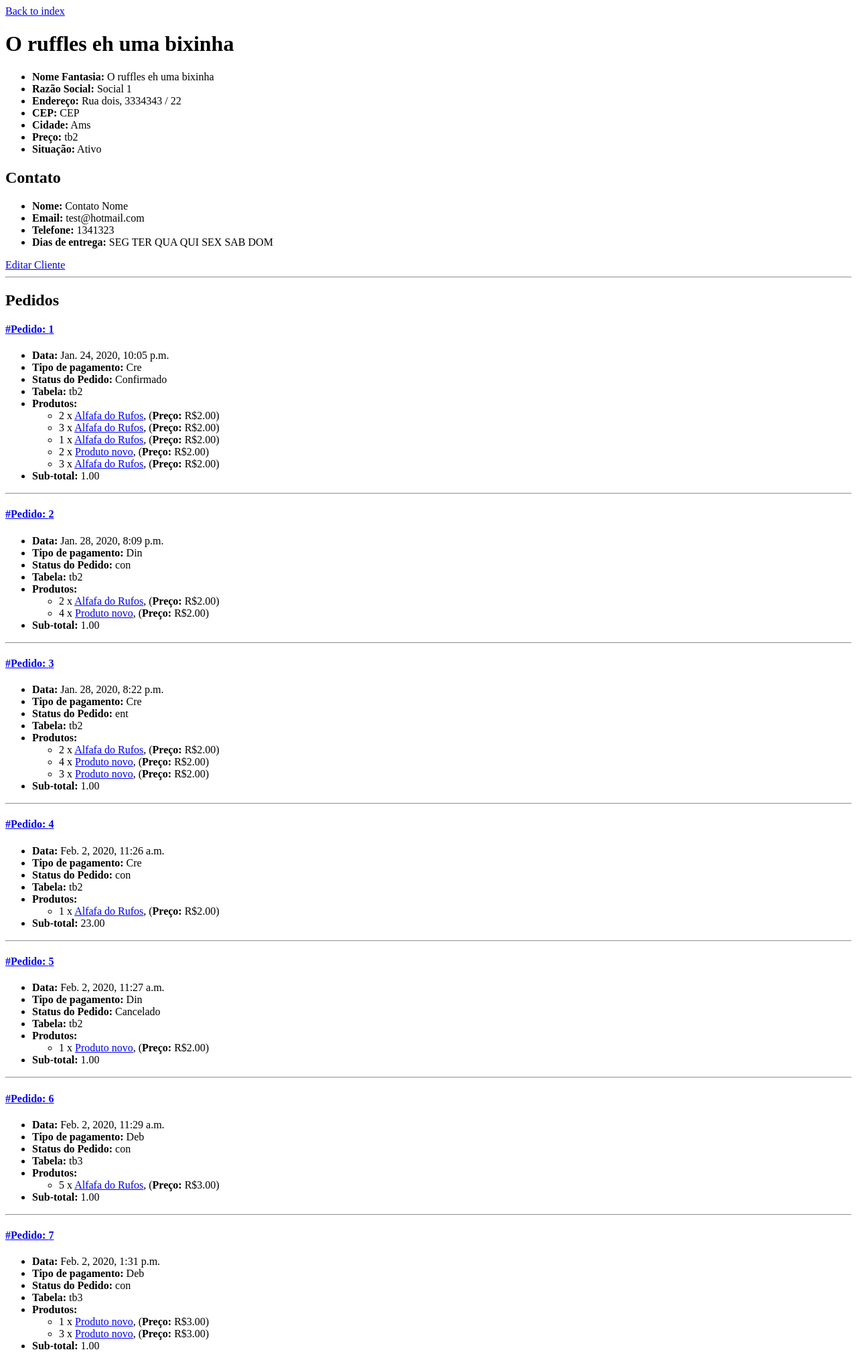
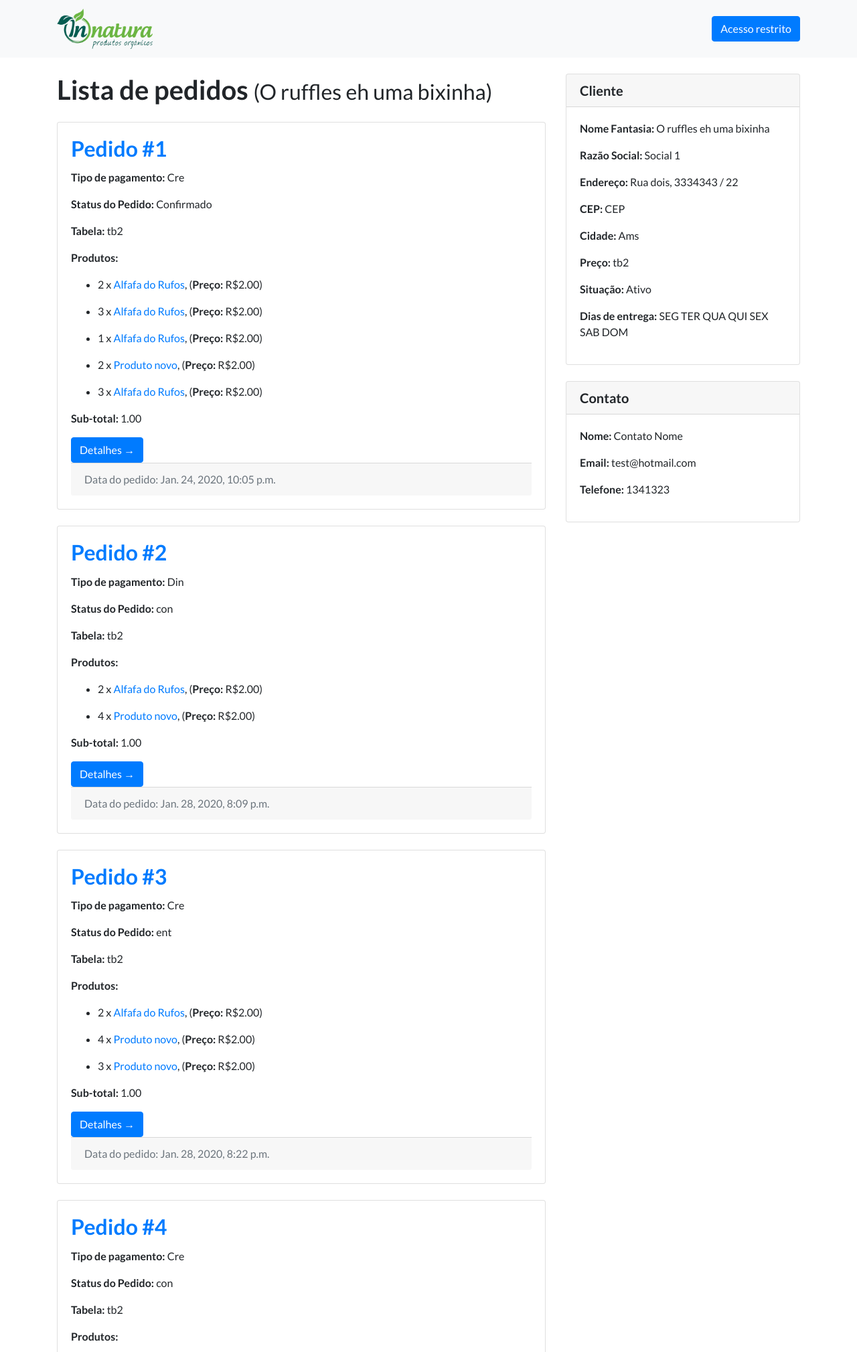
Before and after one commit to rpesce/rufos, a Django app: template innatura_crm/rufos/templates/rufos/detalhes_cliente.html in a window 1280 px wide. Shown: the top 2019 px of the page at 67% size. Run offline with Django 3.2, Linux system fonts and the light colour scheme; the template is opened without the code that fills it: values that come from a table or form of the project are taken from there, others are empty; data comes from the database, SQL or seed files in the repository; both versions use the stored data as it was after the commit; some libraries are stand-ins or nearby versions.

Commit message:
templates before polishing

```diff
--- a/innatura_crm/rufos/templates/rufos/detalhes_cliente.html
+++ b/innatura_crm/rufos/templates/rufos/detalhes_cliente.html
@@ -1,35 +1,55 @@
-<p><a href="/">Back to index</a></p>
-<h1>{{ cliente.cliente_nome_fantasia }}</h1>
-<ul>
-    <li><b>Nome Fantasia:</b> {{ cliente.cliente_nome_fantasia }}</li>
-    <li><b>Razão Social:</b> {{ cliente.cliente_razao_social }}</li>
-    <li><b>Endereço:</b> {{ cliente.cliente_rua }}, {{ cliente.cliente_numero }} / {{ cliente.cliente_complemento }}</li>
-    <li><b>CEP:</b> {{ cliente.cliente_cep }}</li>
-    <li><b>Cidade:</b> {{ cliente.cliente_cidade }}</li>
-    <li><b>Preço:</b> {{ cliente.cliente_lista_precos }}</li>
-    <li><b>Situação:</b> {% if cliente.cliente_ativo == True %} Ativo {% else %} Inativo {% endif %}</li>
-</ul>
-<h2>Contato</h2>
-<ul>
-    <li><b>Nome:</b> {{ cliente.cliente_nome_contato }}</li>
-    <li><b>Email:</b> {{ cliente.cliente_email }}</li>
-    <li><b>Telefone:</b> {{ cliente.cliente_telefone }}</li>
-    <li><b>Dias de entrega:</b> {% for d in dias %} {{ d.cliente_dias_entrega }} {% endfor %}</li>
-</ul>
+{% load static %}
+<!DOCTYPE html>
+<html lang="en">
 
-<a href="{% url 'rufos:edit_cliente' cliente.id %}">Editar Cliente</a>
+<head>
 
+  <meta charset="utf-8">
+  <meta name="viewport" content="width=device-width, initial-scale=1, shrink-to-fit=no">
+  <meta name="description" content="">
+  <meta name="author" content="">
+
+  <title>Innatura - Produtos Orgânicos</title>
+  <link href="{% static 'img/favicon.ico' %}" rel="icon">
+
+  <!-- Bootstrap core CSS -->
+  <link href="{% static 'vendor/bootstrap/css/bootstrap.min.css' %}" rel="stylesheet">
+
+  <!-- Custom fonts for this template -->
+  <link href="{% static 'vendor/fontawesome-free/css/all.min.css' %}" rel="stylesheet">
+  <link href="{% static 'vendor/simple-line-icons/css/simple-line-icons.css' %}" rel="stylesheet" type="text/css">
+  <link href="https://fonts.googleapis.com/css?family=Lato:300,400,700,300italic,400italic,700italic" rel="stylesheet" type="text/css">
+
+  <!-- Custom styles for this template -->
+  <link href="{% static 'css/landing-page.min.css' %}" rel="stylesheet">
+</head>
+
+<body>
+
+  <!-- Navigation -->
+  <nav class="navbar navbar-light bg-light static-top">
+    <div class="container">
+      <a class="navbar-brand" href="https://www.innaturabrotos.com.br"><img src="{% static 'img/innatura_logo.png' %}" alt="Innatura logo" height="60px"></a>
+      <a class="btn btn-primary" href="http://127.0.0.1:8000/admin/login/?next=/admin/" target="_blank">Acesso restrito</a>
+    </div>
+  </nav>
+
+  <!-- Page Content -->
+  <div class="container">
+    <div class="row">
+      <div class="col-md-8">
+        <h1 class="my-4">Lista de pedidos <small>({{ cliente.cliente_nome_fantasia }})</small></h1>
+
+        <!-- Pedidos -->
         {% if pedido %}
-    <hr>
-    <h2>Pedidos</h2>
           {% for p in pedido %}
-        <h4><a href="{% url 'rufos:detalhes_pedido' p.id %}"><b>#Pedido: </b>{{ p.id }}</a></h4>
-        <ul>
-            <li><b>Data: </b>{{ p.pedido_date }}</li>
-            <li><b>Tipo de pagamento: </b>{{ p.pedido_pagamento }}</li>
-            <li><b>Status do Pedido: </b>{{ p.pedido_status }}</li>
-            <li><b>Tabela: </b>{{ p.pedido_cliente.cliente_lista_precos }}</li>
-            <li><b>Produtos:</b>
+            <div class="card mb-4">
+              <div class="card-body">
+                <h2 class="card-title"><a href="{% url 'rufos:detalhes_pedido' p.id %}"><b>Pedido #</b>{{ p.id }}</a></h2>
+                <p class="card-text"><b>Tipo de pagamento: </b>{{ p.pedido_pagamento }}</p>
+                <p class="card-text"><b>Status do Pedido: </b>{{ p.pedido_status }}</p>
+                <p class="card-text"><b>Tabela: </b>{{ p.pedido_cliente.cliente_lista_precos }}</p>
+                <p class="card-text"><b>Produtos:</b></p>
                 {% for prd in produtos %}
                   {% if prd.pedido_id == p.id %}
                     <ul>
@@ -44,9 +64,100 @@
                     </ul>
                   {% endif %}
                 {% endfor %}
+                <p class="card-text"><b>Sub-total: </b>{{ p.pedido_sub_total }}</p>
+                <a href="{% url 'rufos:detalhes_pedido' p.id %}" class="btn btn-primary">Detalhes &rarr;</a>
+                <div class="card-footer text-muted">
+                  Data do pedido: {{ p.pedido_date }}
+                </div>
+              </div>
+            </div>
+          {% endfor %}
+        {% else %}
+          <p>Você não tem nenhum pedido</p>
+        {% endif %}
+      </div>
+
+
+      <!-- Sidebar Widgets Column -->
+      <div class="col-md-4">
+
+        <!-- Side Widget -->
+        <div class="card my-4">
+          <h5 class="card-header">Cliente</h5>
+          <div class="card-body">
+            <p><b>Nome Fantasia:</b> {{ cliente.cliente_nome_fantasia }}</p>
+            <p><b>Razão Social:</b> {{ cliente.cliente_razao_social }}</p>
+            <p><b>Endereço:</b> {{ cliente.cliente_rua }}, {{ cliente.cliente_numero }} / {{ cliente.cliente_complemento }}</p>
+            <p><b>CEP:</b> {{ cliente.cliente_cep }}</p>
+            <p><b>Cidade:</b> {{ cliente.cliente_cidade }}</p>
+            <p><b>Preço:</b> {{ cliente.cliente_lista_precos }}</p>
+            <p><b>Situação:</b> {% if cliente.cliente_ativo == True %} Ativo {% else %} Inativo {% endif %}</p>
+            <p><b>Dias de entrega:</b> {% for d in dias %} {{ d.cliente_dias_entrega }} {% endfor %}</p>
+          </div>
+        </div>
+
+        <div class="card my-4">
+          <h5 class="card-header">Contato</h5>
+          <div class="card-body">
+            <p><b>Nome:</b> {{ cliente.cliente_nome_contato }}</p>
+            <p><b>Email:</b> {{ cliente.cliente_email }}</p>
+            <p><b>Telefone:</b> {{ cliente.cliente_telefone }}</p>
+          </div>
+        </div>
+      </div>
+    </div>
+  </div>
+
+  <!-- Footer -->
+  <footer class="footer bg-light">
+    <div class="container">
+      <div class="row">
+        <div class="col-lg-6 h-100 text-center text-lg-left my-auto">
+          <ul class="list-inline mb-2">
+            <li class="list-inline-item">
+              <a href="#">Sobre</a>
             </li>
-            <li><b>Sub-total: </b>{{ p.pedido_sub_total }}</li>
+            <li class="list-inline-item">&sdot;</li>
+            <li class="list-inline-item">
+              <a href="#">Contato</a>
+            </li>
+            <li class="list-inline-item">&sdot;</li>
+            <li class="list-inline-item">
+              <a href="#">Produtos</a>
+            </li>
+            <li class="list-inline-item">&sdot;</li>
+            <li class="list-inline-item">
+              <a href="#">Ceasa</a>
+            </li>
           </ul>
-        <hr>
-        {% endfor %}
-{% endif %}
+          <p class="text-muted small mb-4 mb-lg-0">&copy; Innatura Brotos {% now 'Y' %}. Todos os direitos reservados.</p>
+        </div>
+        <div class="col-lg-6 h-100 text-center text-lg-right my-auto">
+          <ul class="list-inline mb-0">
+            <li class="list-inline-item mr-3">
+              <a href="#">
+                <i class="fab fa-facebook fa-2x fa-fw"></i>
+              </a>
+            </li>
+            <li class="list-inline-item mr-3">
+              <a href="#">
+                <i class="fab fa-twitter-square fa-2x fa-fw"></i>
+              </a>
+            </li>
+            <li class="list-inline-item">
+              <a href="#">
+                <i class="fab fa-instagram fa-2x fa-fw"></i>
+              </a>
+            </li>
+          </ul>
+        </div>
+      </div>
+    </div>
+  </footer>
+
+  <!-- Bootstrap core JavaScript -->
+  <script src="{% static 'vendor/jquery/jquery.min.js' %}"></script>
+  <script src="{% static 'vendor/bootstrap/js/bootstrap.bundle.min.js' %}"></script>
+
+</body>
+</html>
```
Also changed, not shown: innatura_crm/rufos/forms.py (+4 -3 lines), innatura_crm/rufos/templates/rufos/index.html (+4 -5 lines), innatura_crm/rufos/views.py (+4 -9 lines), innatura_crm/db.sqlite3, innatura_crm/rufos/templates/rufos/detalhes_pedido.html (line endings or trailing spaces), innatura_crm/rufos/templates/rufos/index2.html (added). Lines whose indentation alone changed are shown as unchanged.
